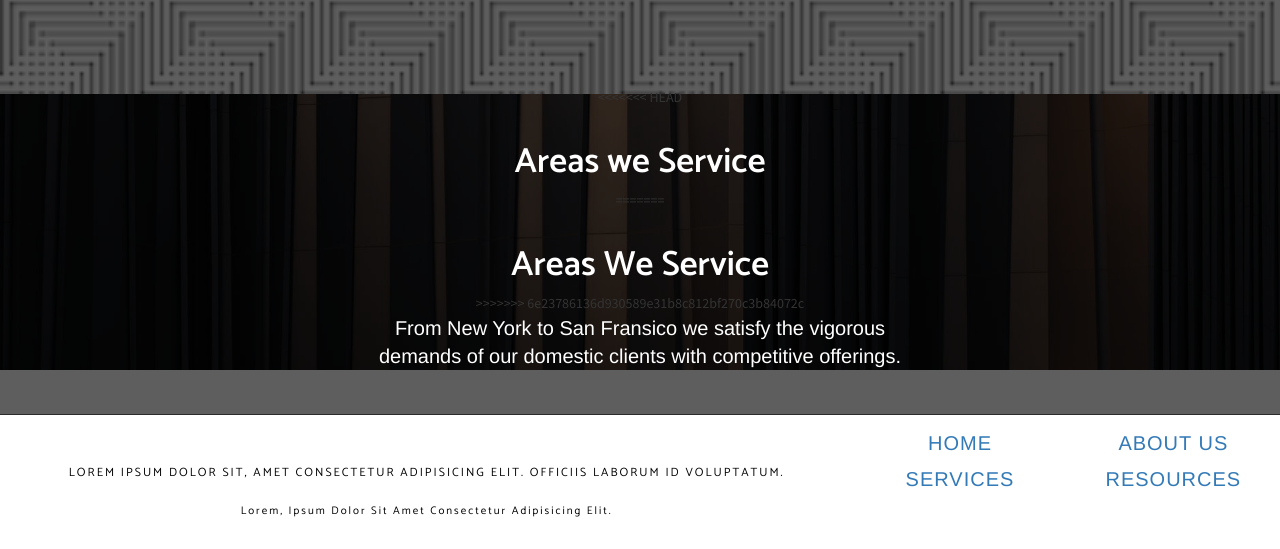
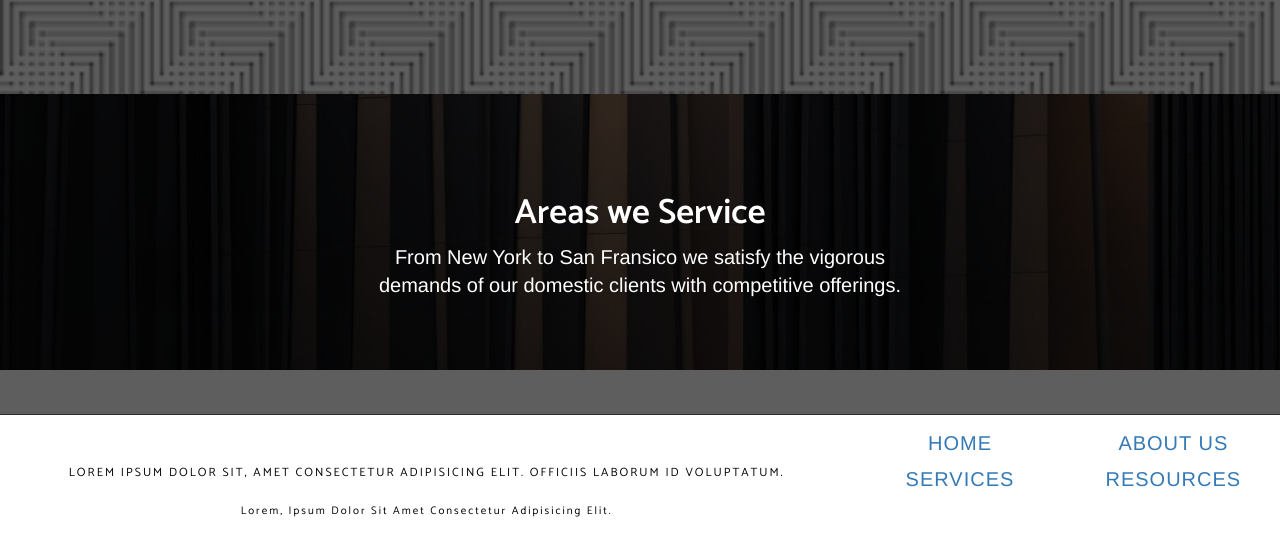
Before and after one commit to emmaxx/nygeneral-old, a website: page src/index.html in a window 1280 px wide. Shown: the part 706-1255 px from the top of the page. Drawn offline with nearby package versions, Linux system fonts and the light colour scheme.

Commit message:
left commit change oops

```diff
--- a/src/index.html
+++ b/src/index.html
@@ -110,11 +110,7 @@ Mission Statement
       <div class="row">
         <div class="col-md-12 text-center">
           <div class="title">
-<<<<<<< HEAD
             <h2>Areas we Service</h2>
-=======
-            <h2>Areas We Service</h2>
->>>>>>> 6e23786136d930589e31b8c812bf270c3b84072c
             <p>From New York to San Fransico we satisfy the vigorous demands of our domestic clients with competitive offerings.</p>
           </div>
         </div>
```
